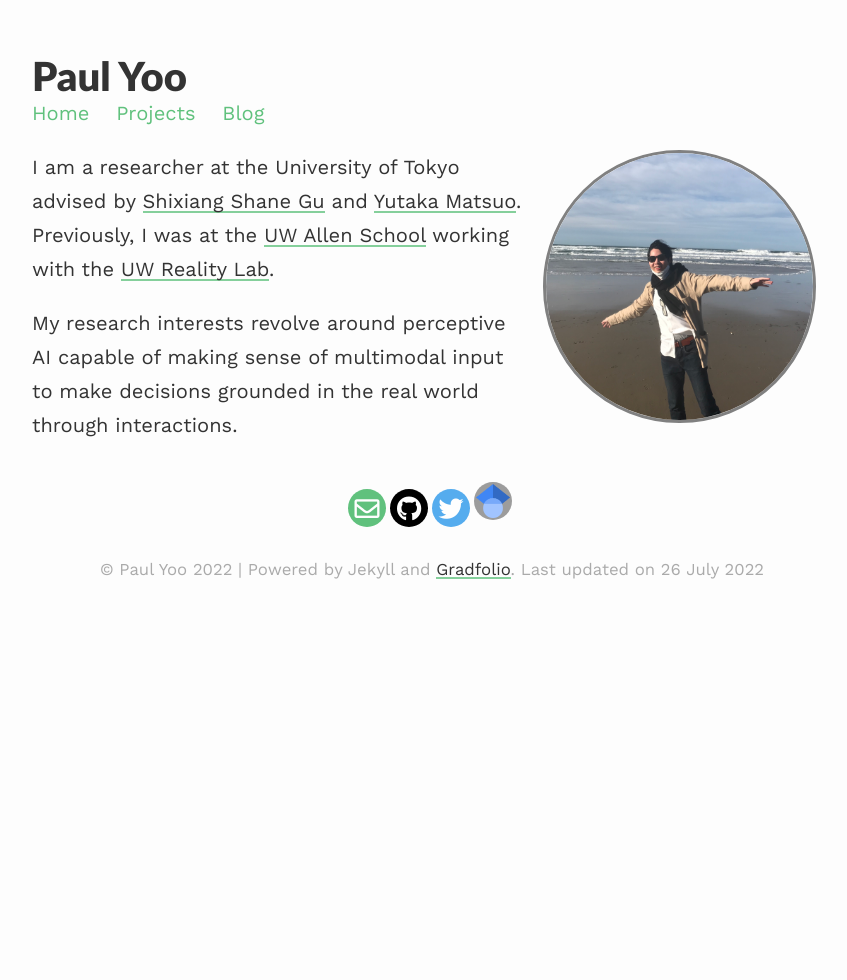
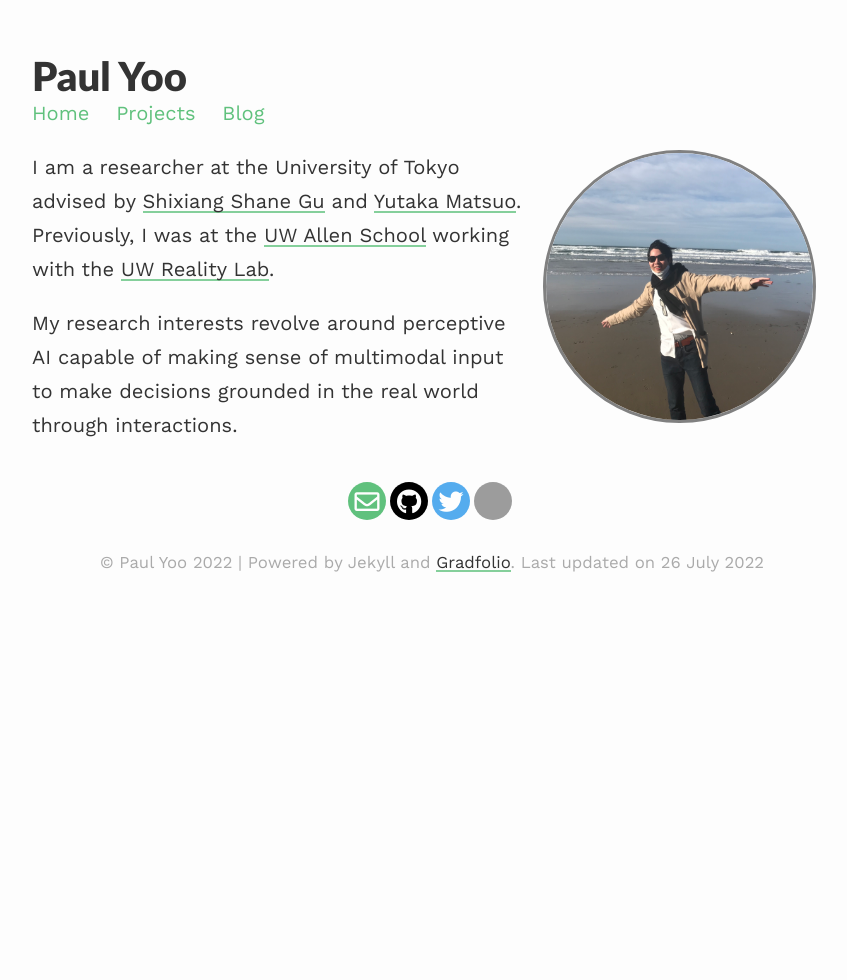
Before and after one commit to YooPaul/YooPaul.github.io, a Jekyll site: the page built from index.md, in a window 1280 px wide. Shown: the whole page, without its empty margins (208-1055 px from the left). Built offline with Jekyll 4.4.1, drawn with Linux system fonts in a browser that asks for light colours; nearby versions of some CDN libraries.

Commit message:
Centering icon

```diff
--- a/_includes/social-footer.html
+++ b/_includes/social-footer.html
@@ -67,8 +67,8 @@ target="_blank">
 class="social-button googlescholar" itemprop="sameAs"
 href="https://scholar.google.com/{{ site.googlescholar }}"
 target="_blank">
-<img src="/scholar_logo.png" class="center">
-<!--<i class="fa-solid fa-graduation-cap"></i>-->
+<!--<img src="/scholar_logo.png"> -->
+<i class="fa-brands fa-google"></i>
 <!--
 <svg style="color: blue" xmlns="http://www.w3.org/2000/svg" xmlns:xlink="http://www.w3.org/1999/xlink"
 zoomAndPan="magnify" viewBox="0 0 25 25.000001" preserveAspectRatio="xMidYMid meet" version="1.0">
```
